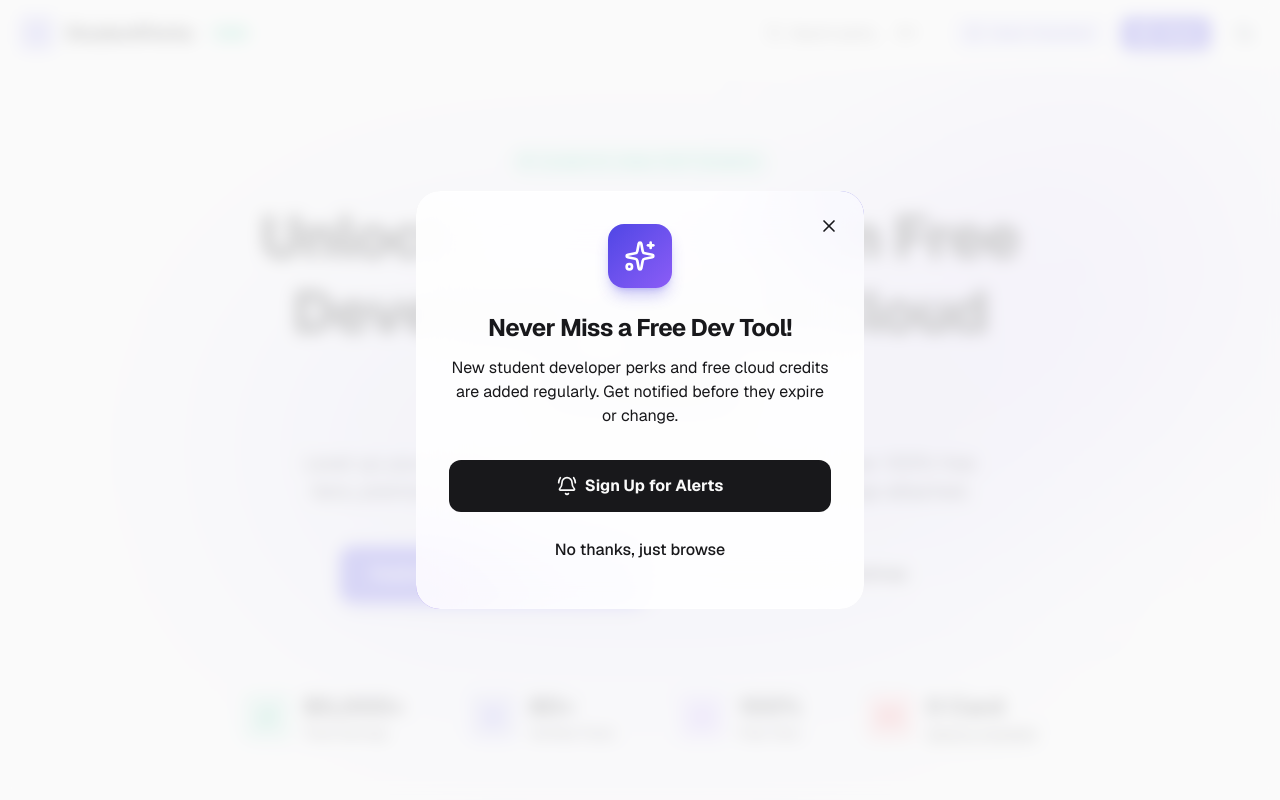
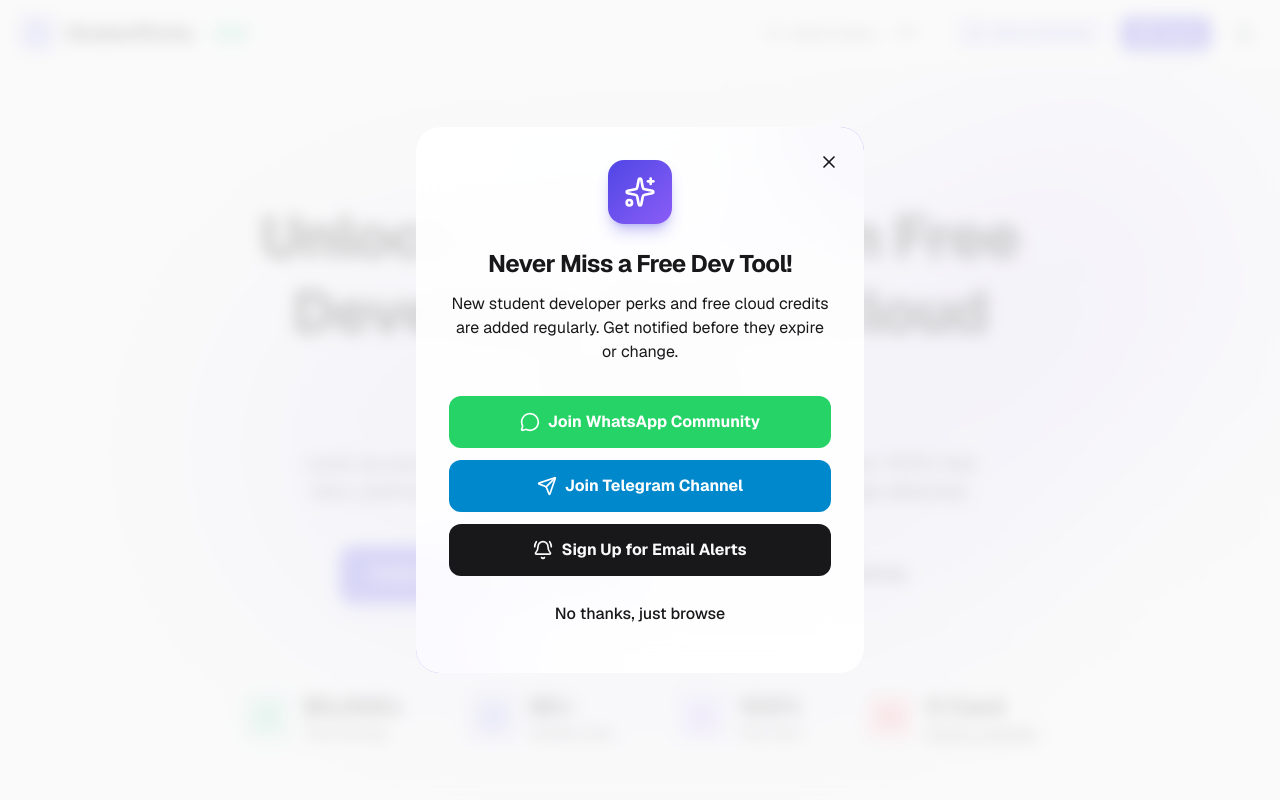
Before and after one commit to hirendra84/FREE_FOR_STUDENTS, a Next.js app: page / in a window 1280 px wide. Shown: the top 800 px of the page. Built offline with nearby package versions, Linux system fonts and the light colour scheme.

Commit message:
feat: add WhatsApp and Telegram community join buttons to welcome popup

```diff
--- a/src/components/home/WelcomePopup.tsx
+++ b/src/components/home/WelcomePopup.tsx
@@ -2,7 +2,7 @@
 
 import { useState, useEffect } from "react";
 import { motion, AnimatePresence } from "framer-motion";
-import { X, BellRing, Sparkles } from "lucide-react";
+import { X, BellRing, Sparkles, MessageCircle, Send } from "lucide-react";
 import Link from "next/link";
 
 export function WelcomePopup() {
@@ -68,13 +68,35 @@
               </p>
 
               <div className="w-full flex flex-col gap-3">
+                <a
+                  href="https://chat.whatsapp.com/"
+                  target="_blank"
+                  rel="noopener noreferrer"
+                  onClick={handleClose}
+                  className="w-full flex items-center justify-center gap-2 py-3.5 rounded-xl bg-[#25D366] text-white font-bold hover:bg-[#25D366]/90 transition-transform active:scale-95"
+                >
+                  <MessageCircle className="w-5 h-5" />
+                  Join WhatsApp Community
+                </a>
+
+                <a
+                  href="https://t.me/"
+                  target="_blank"
+                  rel="noopener noreferrer"
+                  onClick={handleClose}
+                  className="w-full flex items-center justify-center gap-2 py-3.5 rounded-xl bg-[#0088cc] text-white font-bold hover:bg-[#0088cc]/90 transition-transform active:scale-95"
+                >
+                  <Send className="w-5 h-5" />
+                  Join Telegram Channel
+                </a>
+
                 <Link
                   href="/signup"
                   onClick={handleClose}
                   className="w-full flex items-center justify-center gap-2 py-3.5 rounded-xl bg-foreground text-background font-bold hover:bg-foreground/90 transition-transform active:scale-95"
                 >
                   <BellRing className="w-5 h-5" />
-                  Sign Up for Alerts
+                  Sign Up for Email Alerts
                 </Link>
 
                 <button
```
